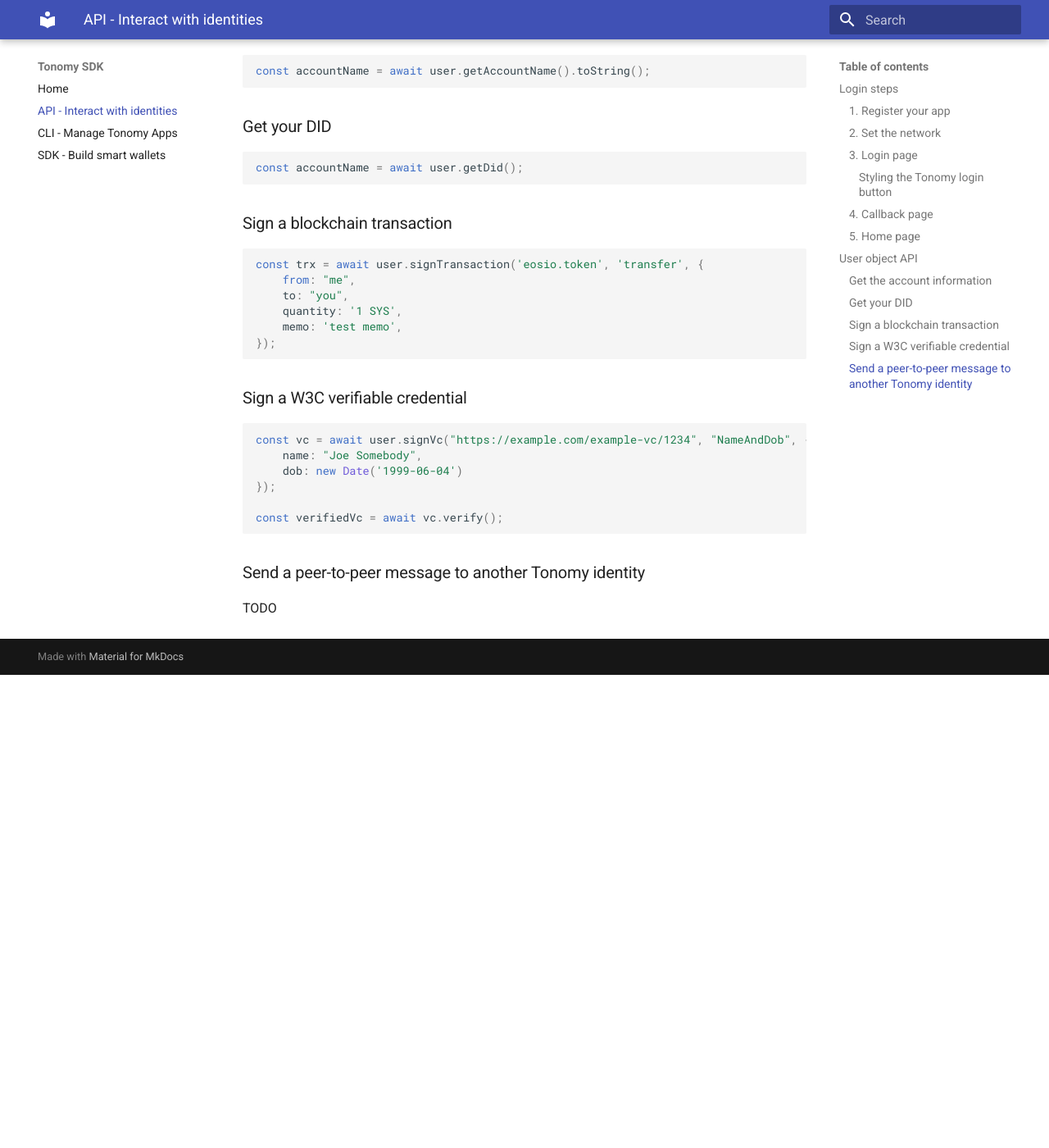
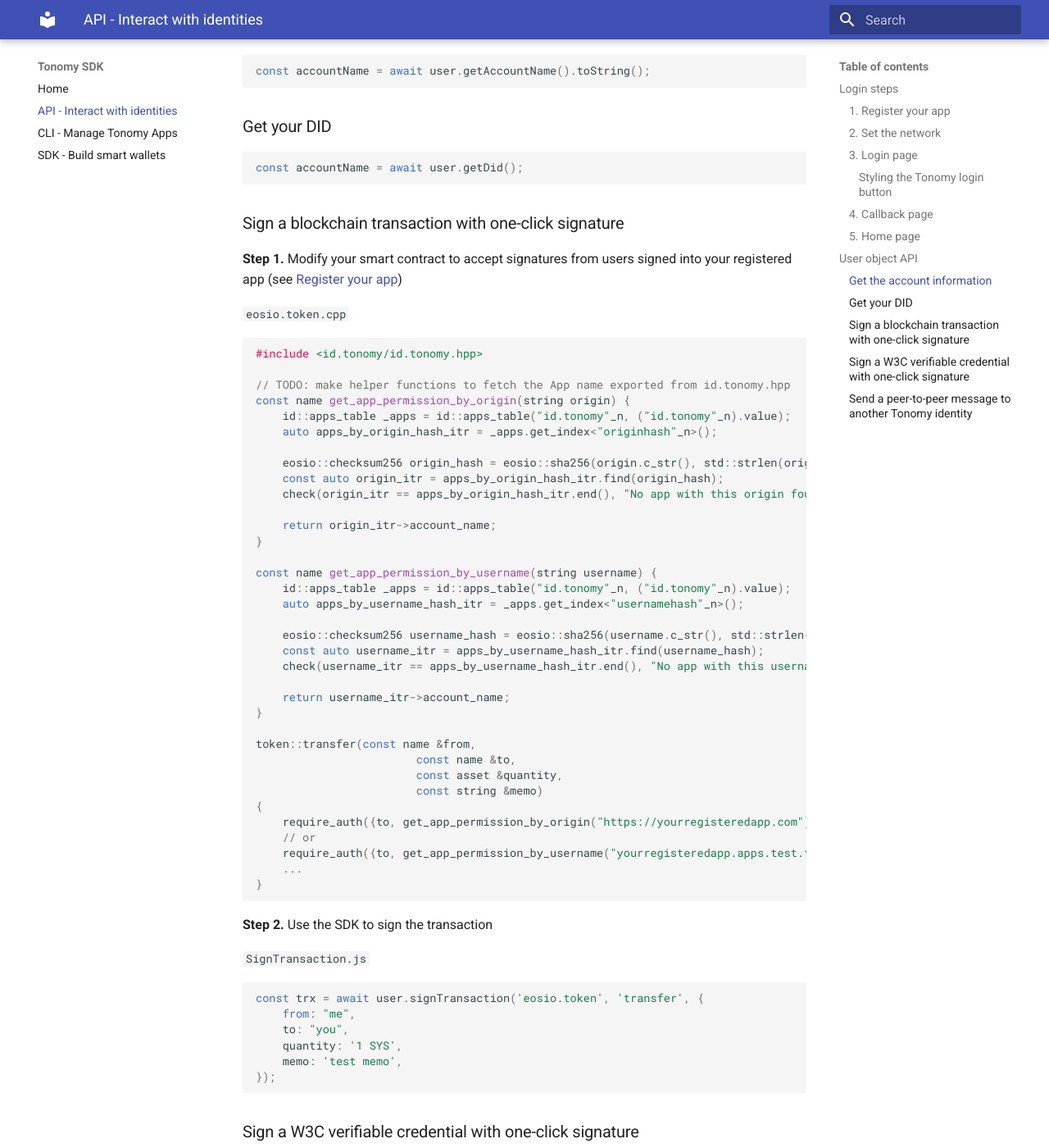
Before and after one commit to Tonomy-Foundation/Tonomy-ID-SDK, an MkDocs documentation site: the page built from docs/api.md, in a window 1280 px wide and 1400 px high, scrolled down 2203 px. Shown: the whole window at 82% size. Built offline with MkDocs 1.6.1 and Material for MkDocs 9.7.7, drawn with Linux system fonts in a browser that asks for light colours; before the commit the page ends 3026 px from its top, so only the background shows below that; some of the changed text lies outside the part shown.

Commit message:
docs: docs for signTransaction() and sendMessage()

````diff
--- a/docs/api.md
+++ b/docs/api.md
@@ -108,7 +108,53 @@
 const accountName = await user.getDid();
 ```
 
-### Sign a blockchain transaction
+### Sign a blockchain transaction with one-click signature
+
+**Step 1.** Modify your smart contract to accept signatures from users signed into your registered app (see [Register your app](/cli/#register-a-tonomy-app))
+
+`eosio.token.cpp`
+
+```c++
+#include <id.tonomy/id.tonomy.hpp>
+
+// TODO: make helper functions to fetch the App name exported from id.tonomy.hpp
+const name get_app_permission_by_origin(string origin) {
+    id::apps_table _apps = id::apps_table("id.tonomy"_n, ("id.tonomy"_n).value);
+    auto apps_by_origin_hash_itr = _apps.get_index<"originhash"_n>();
+
+    eosio::checksum256 origin_hash = eosio::sha256(origin.c_str(), std::strlen(origin.c_str()));
+    const auto origin_itr = apps_by_origin_hash_itr.find(origin_hash);
+    check(origin_itr == apps_by_origin_hash_itr.end(), "No app with this origin found");
+
+    return origin_itr->account_name;
+}
+
+const name get_app_permission_by_username(string username) {
+    id::apps_table _apps = id::apps_table("id.tonomy"_n, ("id.tonomy"_n).value);
+    auto apps_by_username_hash_itr = _apps.get_index<"usernamehash"_n>();
+
+    eosio::checksum256 username_hash = eosio::sha256(username.c_str(), std::strlen(username.c_str()));
+    const auto username_itr = apps_by_username_hash_itr.find(username_hash);
+    check(username_itr == apps_by_username_hash_itr.end(), "No app with this username found");
+
+    return username_itr->account_name;
+}
+
+token::transfer(const name &from,
+                        const name &to,
+                        const asset &quantity,
+                        const string &memo)
+{
+    require_auth({to, get_app_permission_by_origin("https://yourregisteredapp.com")});
+    // or
+    require_auth({to, get_app_permission_by_username("yourregisteredapp.apps.test.tonomy.id")});
+    ...
+}
+```
+
+**Step 2.** Use the SDK to sign the transaction
+
+`SignTransaction.js`
 
 ```typescript
 const trx = await user.signTransaction('eosio.token', 'transfer', {
@@ -119,7 +165,7 @@
 });
 ```
 
-### Sign a W3C verifiable credential
+### Sign a W3C verifiable credential with one-click signature
 
 ```typescript
 const vc = await user.signVc("https://example.com/example-vc/1234", "NameAndDob", {
@@ -132,4 +178,11 @@
 
 ### Send a peer-to-peer message to another Tonomy identity
 
-TODO
+```typescript
+const msg = new Message.signMessage(
+    { foo: "bar" }
+    await user.getIssuer(),
+    await user.getWalletDid()
+);
+await user.sendMessage(msg);
+```
````
